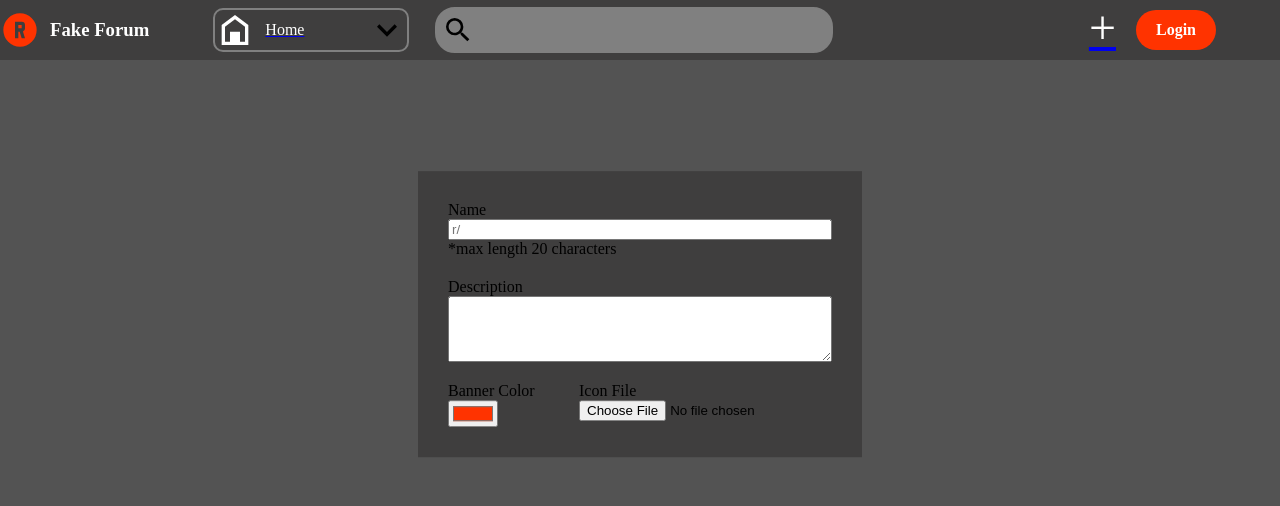
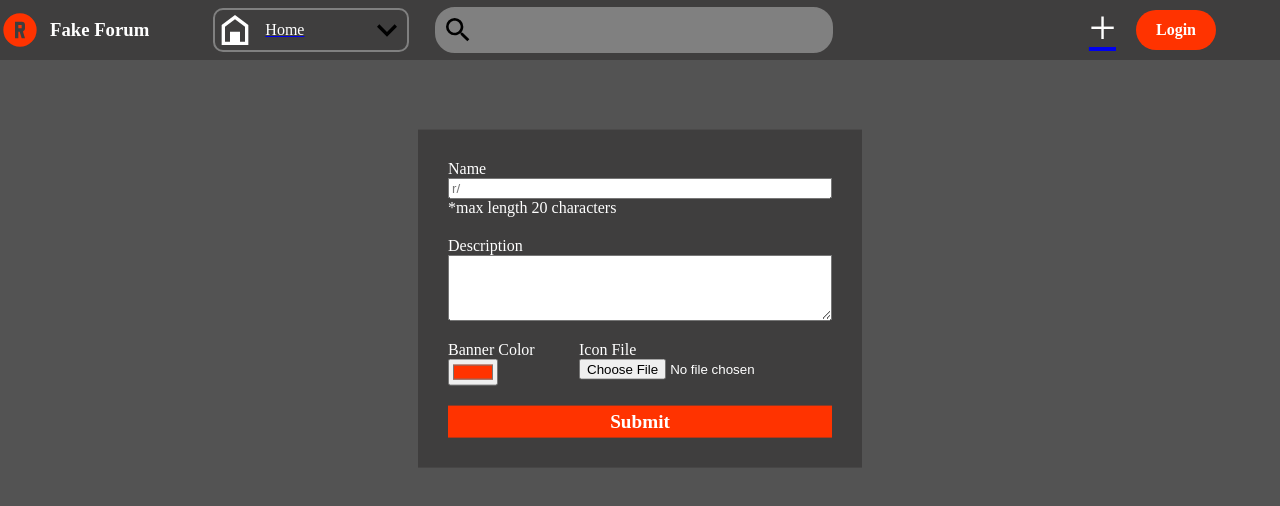
Before and after one commit to Gabefire/Convofy-app, a React (Vite) app: page /create-forum in a window 1280 px wide. Shown: the top 506 px of the page. Built offline with nearby package versions, Linux system fonts and the light colour scheme; no server answers; the database is empty.

Commit message:
setup firestore to get forums

```diff
--- a/package.json
+++ b/package.json
@@ -10,6 +10,7 @@
     "preview": "vite preview"
   },
   "dependencies": {
+    "firebase": "^10.0.0",
     "react": "^18.2.0",
     "react-dom": "^18.2.0",
     "react-router-dom": "^6.14.1"
--- a/src/App.tsx
+++ b/src/App.tsx
@@ -1,4 +1,4 @@
-import { useState } from "react";
+import { useState, useContext, useEffect, createContext } from "react";
 import { Route, Routes } from "react-router-dom";
 import Home from "./components/home";
 import Header from "./components/header";
--- a/src/components/create-forum.css
+++ b/src/components/create-forum.css
@@ -10,6 +10,7 @@
   top: 50%;
   left: 50%;
   transform: translate(-50%, -80%);
+  color: white;
 }
 
 .content label {
@@ -22,5 +23,13 @@
   justify-content: space-between;
 }
 
-#forum-desc {
+#submit-forum {
+  cursor: pointer;
+  font-family: inherit;
+  height: 2rem;
+  font-size: 1.2rem;
+  color: white;
+  background-color: rgb(255, 51, 0);
+  border: none;
+  font-weight: bold;
 }
--- a/src/components/create-forum.tsx
+++ b/src/components/create-forum.tsx
@@ -30,6 +30,7 @@ export default function CreateForum() {
           <input type="file" id="forum-icon" />
         </label>
       </section>
+      <input type="button" value={"Submit"} id="submit-forum" />
     </form>
   );
 }
--- a/src/components/drop-down-nav.tsx
+++ b/src/components/drop-down-nav.tsx
@@ -1,3 +1,7 @@
+import { useContext } from "react";
+import { FirebaseApp } from "../firebase";
+import { getFirestore } from "firebase/firestore";
+
 export default function DropDownNav() {
   return <div className="test">Test</div>;
 }
--- a/src/components/header.tsx
+++ b/src/components/header.tsx
@@ -5,8 +5,34 @@ import mainIcon from "../assets/reddit-circle.svg";
 import chevronDown from "../assets/chevron-down.svg";
 import home from "../assets/home.svg";
 import magnify from "../assets/magnify.svg";
+import { useContext, useEffect } from "react";
+import { FirebaseApp } from "../firebase";
+import {
+  collection,
+  doc,
+  getDoc,
+  getDocs,
+  getFirestore,
+} from "firebase/firestore";
 
 export default function Header() {
+  const app = useContext(FirebaseApp);
+  useEffect(() => {
+    const db = getFirestore(app);
+    const getForums = async () => {
+      const forums: string[] = [];
+      try {
+        const forumObjects = await getDocs(collection(db, "forums"));
+        forumObjects.forEach((doc) => {
+          forums.push(doc.id);
+        });
+      } catch (e) {
+        console.log(e);
+      }
+    };
+    getForums();
+  }, []);
+
   return (
     <nav id="header">
       <div id="title">
@@ -17,7 +43,7 @@ export default function Header() {
       <div id="search-items">
         <div id="drop-down-menu">
           <div id="icons">
-            <Link to="/home">
+            <Link to="/">
               <div id="home-icons">
                 <img src={home} alt="home icon" />
                 <div>Home</div>
--- /dev/null
+++ b/src/firebase.ts
@@ -0,0 +1,14 @@
+import { useState, useContext, useEffect, createContext } from "react";
+
+import { initializeApp } from "firebase/app";
+const firebaseConfig = {
+  apiKey: "AIzaSyA0r-HiBkg6Z1hNQGdxD6_uRF95MItJcCI",
+  authDomain: "reddit-clone-8619f.firebaseapp.com",
+  projectId: "reddit-clone-8619f",
+  storageBucket: "reddit-clone-8619f.appspot.com",
+  messagingSenderId: "31782279198",
+  appId: "1:31782279198:web:6d6ef73d587be81a2e760f",
+  measurementId: "G-J7Q0VBQS4L",
+};
+
+export const FirebaseApp = createContext(initializeApp(firebaseConfig));
```
Also changed, not shown: 1 other file (tests, documents, lock files or other folders).
